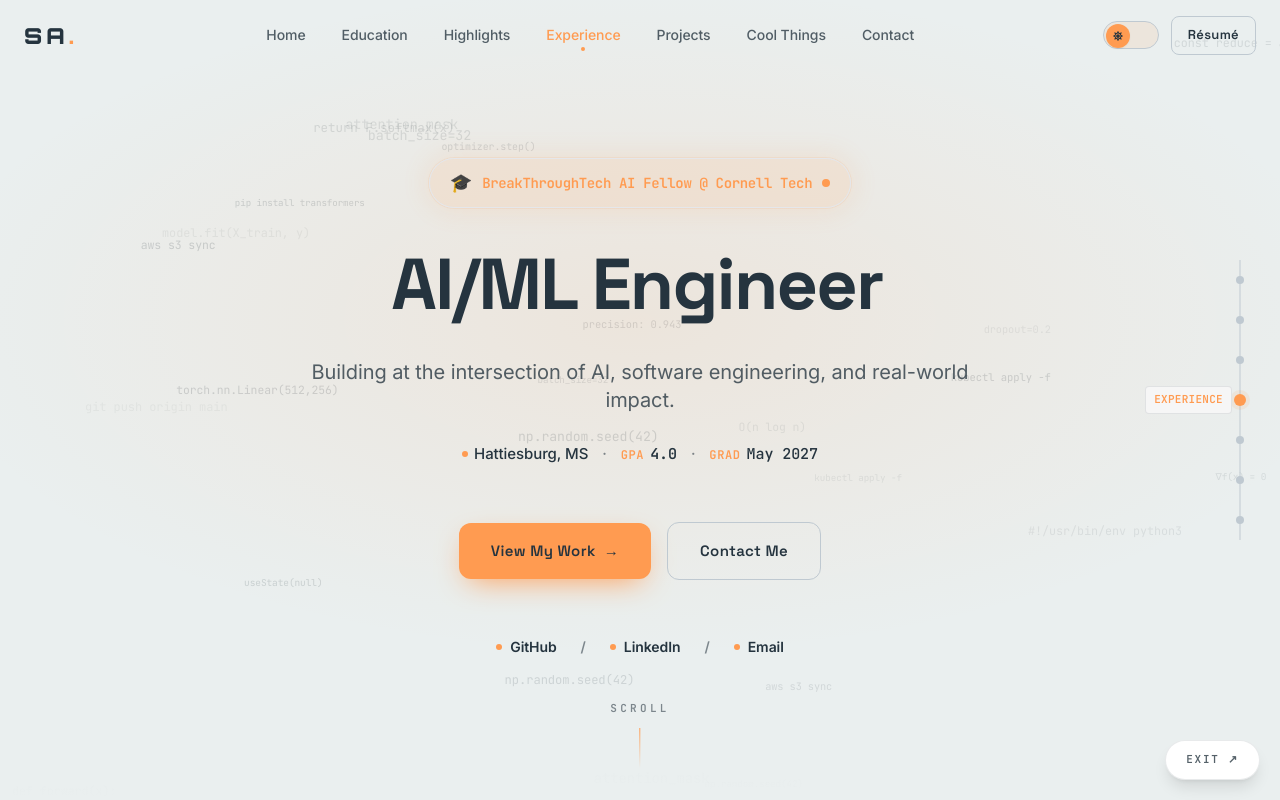
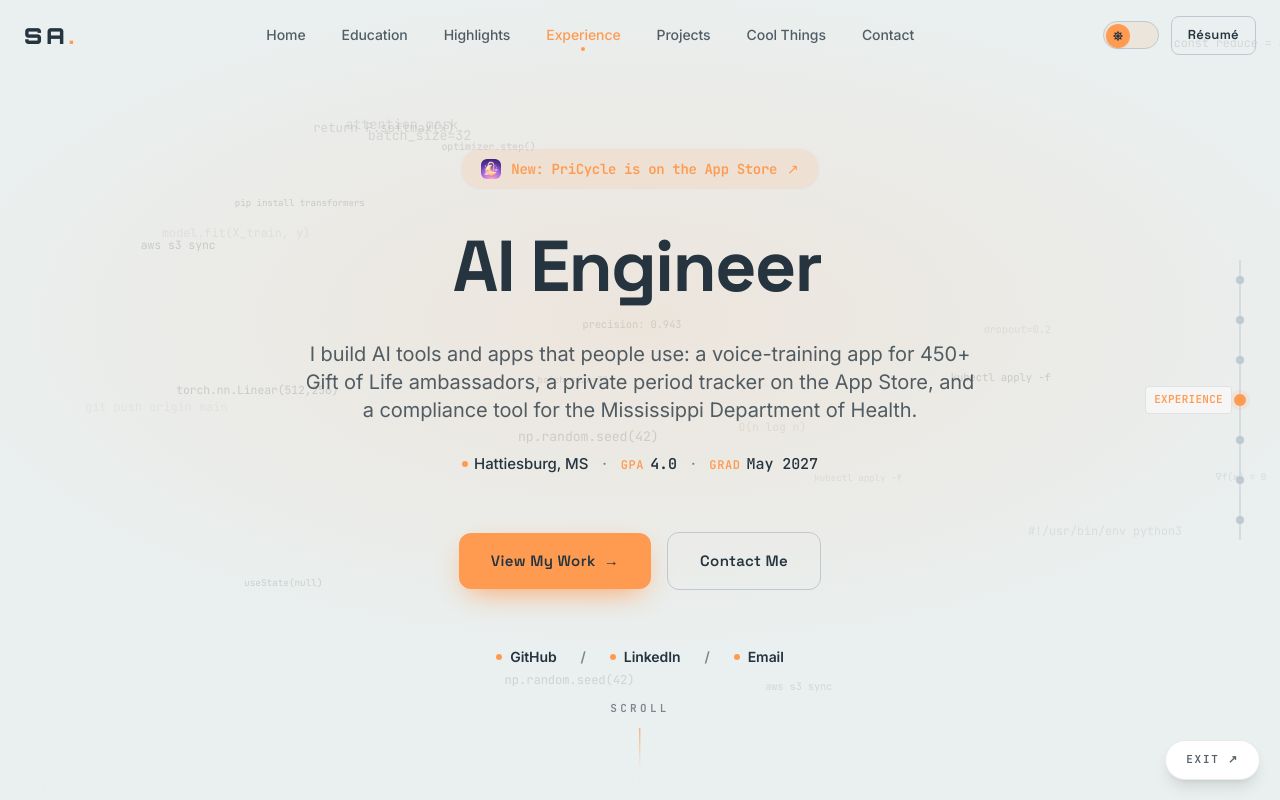
Before and after one commit to aryalsushant/alt-portfolio, a React (Create React App) app: page /classic in a window 1280 px wide. Shown: the top 800 px of the page. Built offline with nearby package versions, Linux system fonts and the light colour scheme.

Commit message:
copy(classic): concrete hero intro, App Store badge, drop RA line

```diff
--- a/src/components/Hero.js
+++ b/src/components/Hero.js
@@ -2,9 +2,9 @@ import React, { useEffect, useRef, useState } from 'react';
 
 const CYCLE_TEXTS = [
   'Sushant Aryal',
-  'AI/ML Engineer',
-  'CS @ USM',
-  'Cornell Tech AI Fellow',
+  'AI Engineer',
+  'CS @ Southern Miss',
+  'iOS app developer',
 ];
 const CODE_FRAGMENTS = [
   'import torch', 'def forward(x):', 'model.fit(X_train, y)', 'loss.backward()',
@@ -140,31 +140,29 @@ export default function Hero() {
       {/* Content */}
       <div className="relative z-10 text-center px-6 max-w-5xl mx-auto pt-24 pb-20">
 
-        {/* BreakThroughTech badge */}
-        <div className="inline-flex items-center gap-2.5 px-5 py-2.5 mb-10 rounded-full
-          border border-accent/50
-          bg-accent-soft
-          text-accent
-          font-mono text-[13px] sm:text-sm font-medium
-          animate-glow-pulse">
-          <span className="text-lg" role="img" aria-label="graduation cap">🎓</span>
-          <span className="font-semibold tracking-tight">BreakThroughTech AI Fellow @ Cornell Tech</span>
-          <span className="flex h-2 w-2 relative flex-shrink-0">
-            <span className="animate-ping absolute inline-flex h-full w-full rounded-full bg-accent opacity-75" />
-            <span className="relative inline-flex rounded-full h-2 w-2 bg-accent" />
-          </span>
-        </div>
+        {/* Latest ship */}
+        <a href="https://apps.apple.com/us/app/pricycle/id6820843494" target="_blank" rel="noopener noreferrer"
+          className="inline-flex items-center gap-2.5 px-5 py-2.5 mb-10 rounded-full
+          border border-accent/50 bg-accent-soft text-accent
+          font-mono text-[13px] sm:text-sm font-medium hover:border-accent transition-colors">
+          <img src="/pricycle-icon.jpg" alt="" className="w-5 h-5 rounded-md" />
+          <span className="font-semibold tracking-tight">New: PriCycle is on the App Store</span>
+          <span aria-hidden="true">↗</span>
+        </a>
 
         {/* Main heading — typewriter */}
         <h1 className="font-display text-5xl sm:text-6xl md:text-7xl font-extrabold mb-6 leading-[1.05] tracking-tight text-ink"
           style={{ minHeight: '1.2em' }}>
-          <span>{displayText || '\u00A0'}</span>
+          <span className="sr-only">Sushant Aryal, AI engineer and CS student at Southern Miss</span>
+          <span aria-hidden="true">{displayText || '\u00A0'}</span>
           <span className="terminal-cursor" aria-hidden="true" />
         </h1>
 
         {/* Sub copy — primary message: large + ink-2 (78% contrast, not faded grey) */}
         <p className="text-lg md:text-xl text-ink-2 mb-7 max-w-2xl mx-auto leading-relaxed">
-          Building at the intersection of AI, software engineering, and real-world impact.
+          I build AI tools and apps that people use: a voice-training app for 450+ Gift of Life
+          ambassadors, a private period tracker on the App Store, and a compliance tool for the
+          Mississippi Department of Health.
         </p>
 
         {/* Meta line — pill row, full ink contrast, structured pro pattern */}
--- a/src/components/Highlights.js
+++ b/src/components/Highlights.js
@@ -44,7 +44,7 @@ function PlaceholderImage({ emoji, label, image }) {
 const ACHIEVEMENTS = [
   { icon: '🏆', label: '4× Hackathon Winner' },
   { icon: '💼', label: '3 Hands-On Internships' },
-  { icon: '🏫', label: 'Senior Resident Assistant on Campus' },
+  { icon: '📄', label: 'Co-author, arXiv preprint (cs.SE)' },
 ];
 
 const ACADEMICS = [
```
